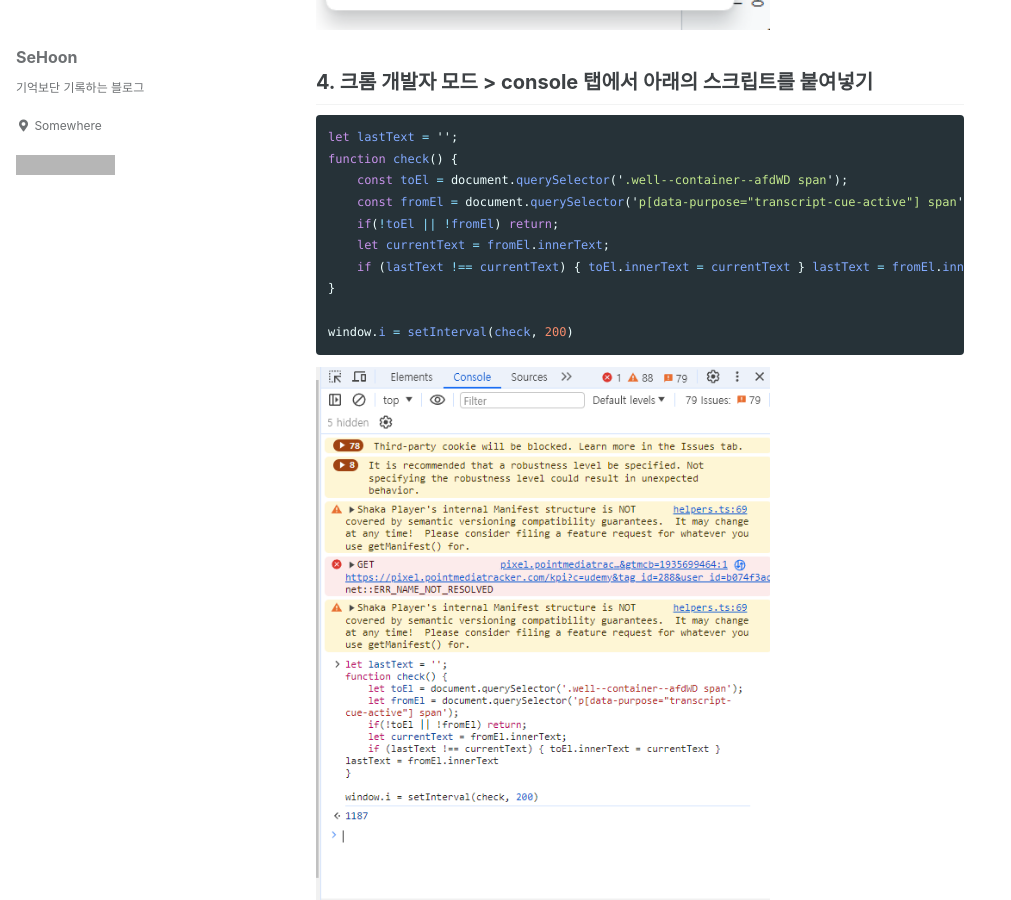
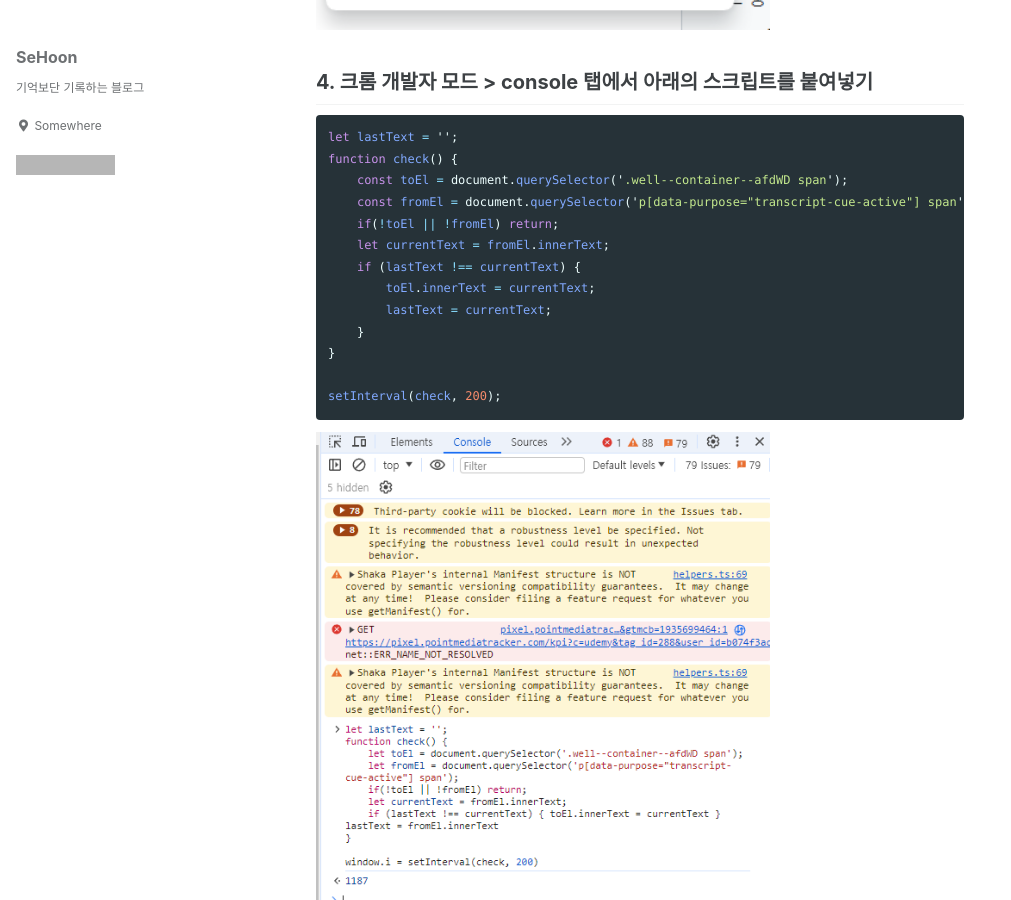
Before and after one commit to sehoone/sehoone.github.io, a Jekyll site: the page built from _posts/2024-05-25-udemy-trans-language.md, in a window 1280 px wide and 900 px high, scrolled down 1210 px. Shown: the whole window, without its empty margins (0-1011 px from the left). Built offline with Jekyll 4.4.1, drawn with Linux system fonts in a browser that asks for light colours; cached includes are drawn as plain includes; grey boxes are pictures that could not be loaded.

Commit message:
feature/fix-udemy-trans-script

````diff
--- a/_posts/2024-05-25-udemy-trans-language.md
+++ b/_posts/2024-05-25-udemy-trans-language.md
@@ -28,10 +28,13 @@ function check() {
     const fromEl = document.querySelector('p[data-purpose="transcript-cue-active"] span');
     if(!toEl || !fromEl) return;
     let currentText = fromEl.innerText;
-    if (lastText !== currentText) { toEl.innerText = currentText } lastText = fromEl.innerText
+    if (lastText !== currentText) {
+        toEl.innerText = currentText;
+        lastText = currentText;
+    }
 }
 
-window.i = setInterval(check, 200)
+setInterval(check, 200);
 ```
 ![image](/assets/images/etc-udemy/udemy-script.png){: width="70%" height="70%"}
 
````
